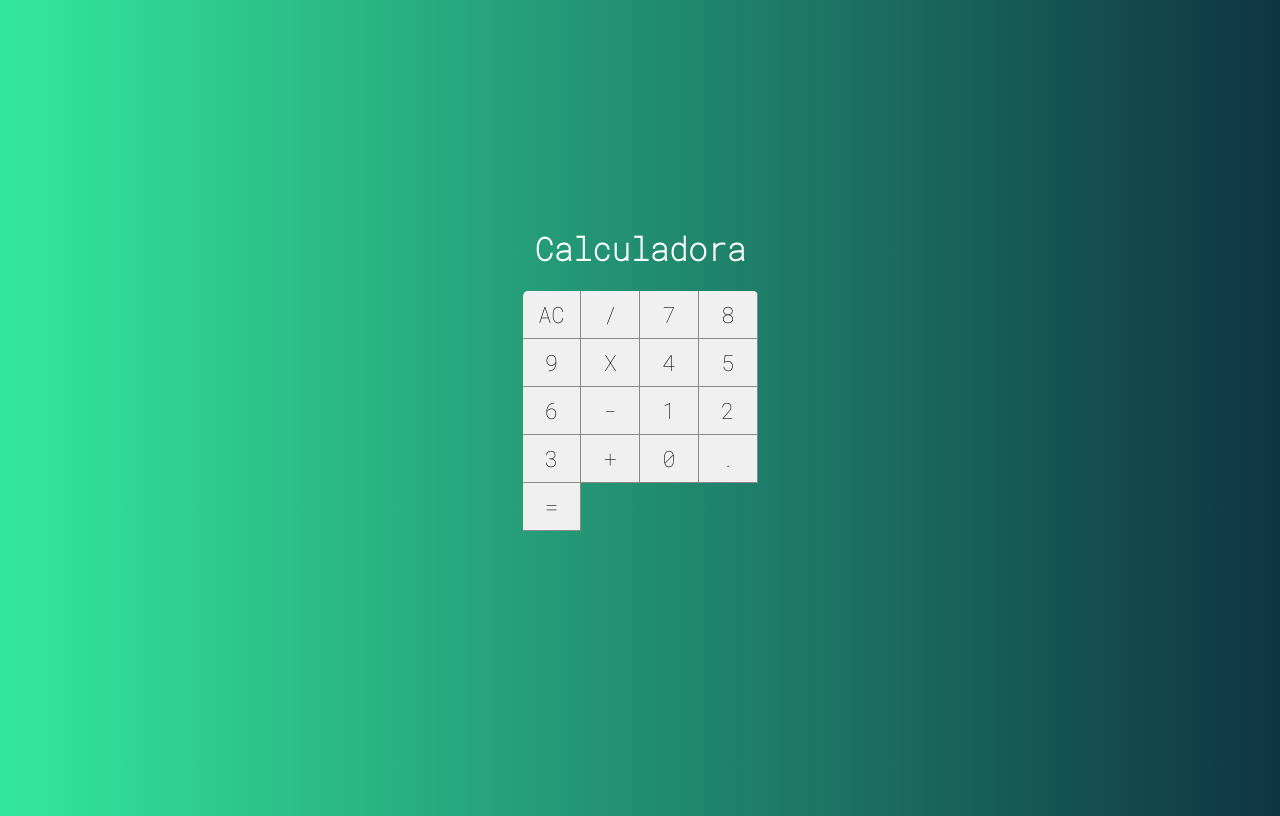
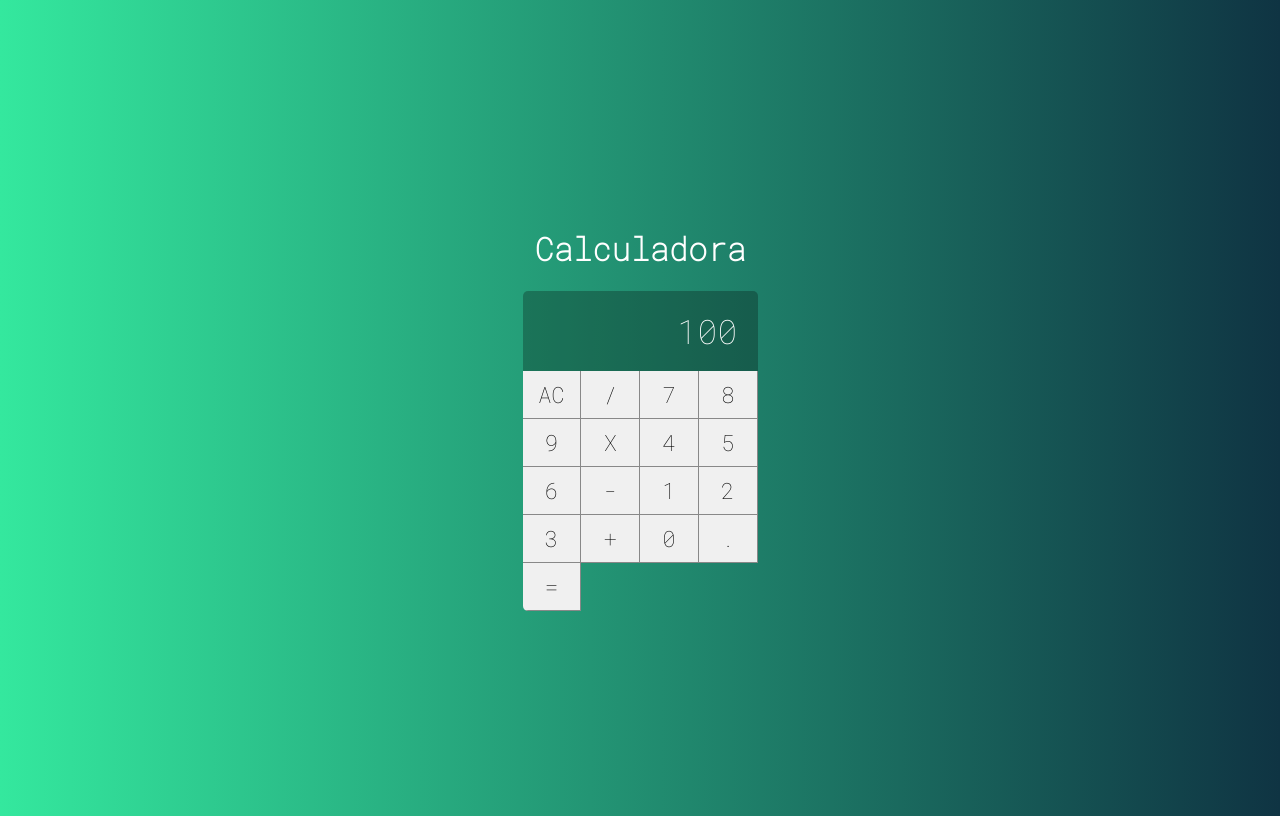
Before and after one commit to Dev-JoaoVictor/calculadora, a React (Create React App) app: page / in a window 1280 px wide. Built offline with nearby package versions, Linux system fonts and the light colour scheme.

Commit message:
criando o display de resultado

```diff
--- /dev/null
+++ b/src/components/Display.css
@@ -0,0 +1,11 @@
+.display {
+    grid-column: span 4;
+    background-color: #0004;
+
+    display: flex;
+    justify-content: flex-end;
+    align-items: center;
+    padding: 20px;
+    font-size: 2.1em;
+    overflow: hidden;
+}
--- /dev/null
+++ b/src/components/Display.jsx
@@ -0,0 +1,5 @@
+import React from "react";
+import './Display.css';
+
+export default props =>
+    <div className="display">{props.value}</div>
--- a/src/main/Calculator.css
+++ b/src/main/Calculator.css
@@ -6,5 +6,5 @@
 
     display: grid;
     grid-template-columns: repeat(4, 25%);
-    grid-template-rows: repeat(5, 48px);
+    grid-template-rows: 1fr repeat(5, 48px);
 }
--- a/src/main/Calculator.jsx
+++ b/src/main/Calculator.jsx
@@ -2,28 +2,30 @@
 import './Calculator.css'
 
 import Button from '../components/Button'
+import Display from '../components/Display'
 
-export default class Calculator extends Component{
+export default class Calculator extends Component {
     render() {
         return (
             <div className='calculator'>
-               <Button label="AC"/>
-               <Button label="/"/>
-               <Button label="7"/>
-               <Button label="8"/>
-               <Button label="9"/>
-               <Button label="X"/>
-               <Button label="4"/>
-               <Button label="5"/>
-               <Button label="6"/>
-               <Button label="-"/>
-               <Button label="1"/>
-               <Button label="2"/>
-               <Button label="3"/>
-               <Button label="+"/>
-               <Button label="0"/>
-               <Button label="."/>
-               <Button label="="/>
+                <Display value={100}/>
+                <Button label="AC" />
+                <Button label="/" />
+                <Button label="7" />
+                <Button label="8" />
+                <Button label="9" />
+                <Button label="X" />
+                <Button label="4" />
+                <Button label="5" />
+                <Button label="6" />
+                <Button label="-" />
+                <Button label="1" />
+                <Button label="2" />
+                <Button label="3" />
+                <Button label="+" />
+                <Button label="0" />
+                <Button label="." />
+                <Button label="=" />
             </div>
         )
     }
```
